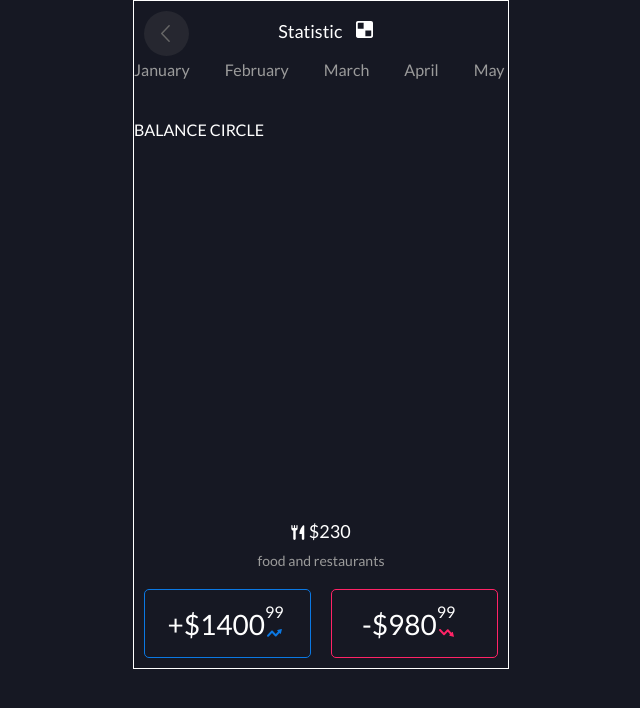
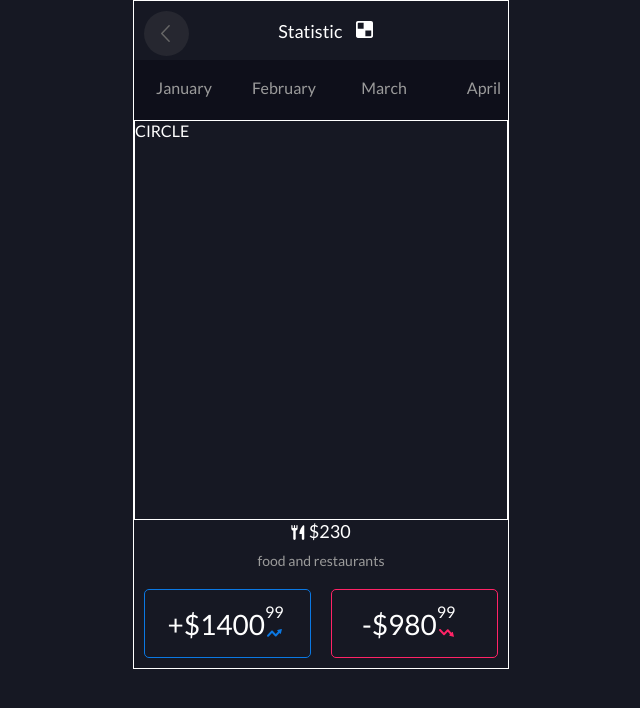
Before and after one commit to abbasnake/scandi, a Vue app in the folder client/: page /#/statistics in a window 1280 px wide. Shown: the top 708 px of the page, without its empty margins (319-959 px from the left). Built offline with nearby package versions, Linux system fonts and the light colour scheme.

Commit message:
leaving navbar to start the main part to leave it as well to start with some functionality

```diff
--- a/client/src/components/LiMonth.vue
+++ b/client/src/components/LiMonth.vue
@@ -1,6 +1,8 @@
 <template>
   <li class="item" @click="onClick($event)">
-    <slot></slot>
+    <div class="item__container">
+      <slot></slot>
+    </div>
   </li>
 </template>
 
@@ -22,5 +24,11 @@ export default {
   &:hover {
     color: #ffffff;
   }
+  &__container {
+    color: inherit;
+    display: grid;
+    justify-items: center;
+    top: 18px;
+  }
 }
 </style>
--- a/client/src/components/NavbarMonths.vue
+++ b/client/src/components/NavbarMonths.vue
@@ -34,14 +34,16 @@ export default {
 </script>
 
 <style lang="scss" scoped>
+@import '../scss/variables';
+
 .navbar {
+  background-color: $secondary-dark;
   display: grid;
   overflow: hidden;
   width: 100%;
   &__items {
     display: grid;
-    grid-gap: 35px;
-    grid-template-columns: repeat(12, 1fr);
+    grid-template-columns: repeat(12, 100px);
     overflow-x: scroll;
     overflow-y: hidden;
     height: 130%; // to hide the scrollbar
--- /dev/null
+++ b/client/src/components/StatisticsCircleBox.vue
@@ -0,0 +1,17 @@
+<template>
+  <div class="box">
+    CIRCLE
+  </div>
+</template>
+
+<script>
+  export default {
+    name: 'StatisticsCircleBox'
+  }
+</script>
+
+<style lang="scss" scoped>
+  .box {
+    border: 1px solid white;
+  }
+</style>
--- a/client/src/views/Statistics.vue
+++ b/client/src/views/Statistics.vue
@@ -3,7 +3,7 @@
     <button-back class="view__button" @clicked="toHomepage"></button-back> <!-- not part of the grid layout -->
     <header-box class="view__header"></header-box>
     <navbar-months class="view__navbar"></navbar-months>
-    <div class="view__main">BALANCE CIRCLE</div>
+    <circle-box></circle-box>
     <price-box></price-box>
     <div class="view__balance">
       <balance-box type="increase">+$1400</balance-box> <!-- maybe scoped slots -->
@@ -17,6 +17,7 @@ import ButtonBack from '@/components/ButtonBack'
 import StatisticsBalanceBox from '@/components/StatisticsBalanceBox'
 import StatisticsPriceBox from '@/components/StatisticsPriceBox'
 import StatisticsHeaderBox from '@/components/StatisticsHeaderBox'
+import StatisticsCircleBox from '@/components/StatisticsCircleBox'
 import NavbarMonths from '@/components/NavbarMonths'
 
 export default {
@@ -26,7 +27,8 @@ export default {
     'balance-box': StatisticsBalanceBox,
     'price-box': StatisticsPriceBox,
     'header-box': StatisticsHeaderBox,
-    'navbar-months': NavbarMonths
+    'navbar-months': NavbarMonths,
+    'circle-box': StatisticsCircleBox
   },
   methods: {
     toHomepage () {
```
